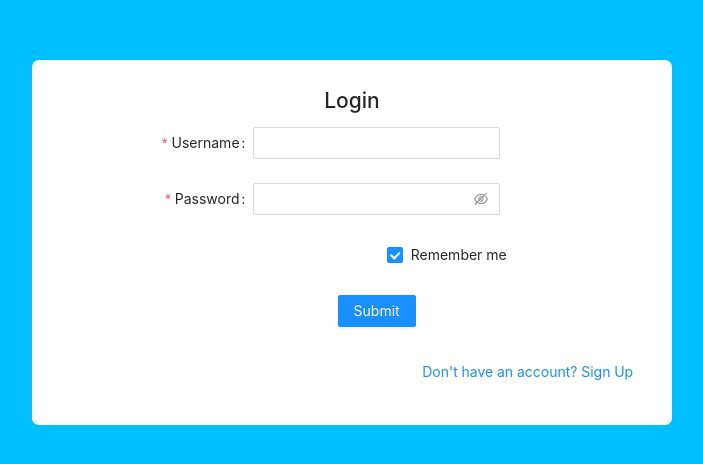
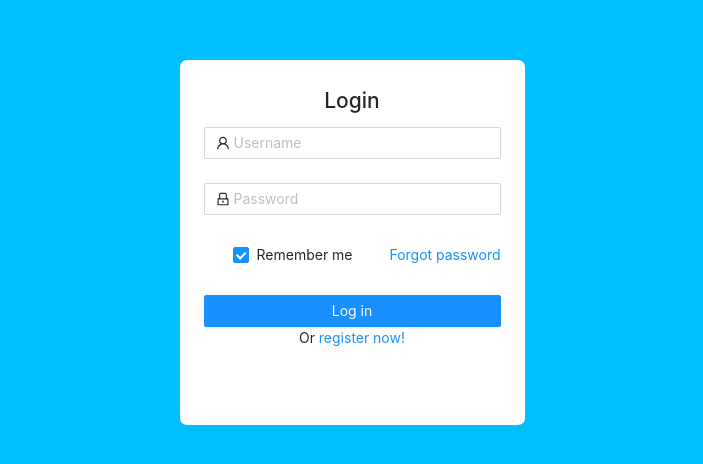
Before and after one commit to mattliuym/parkinglotadministrator, a React (Create React App) app: page /login in a window 1280 px wide. Shown: the part 158-622 px from the top of the page, without its empty margins (288-991 px from the left). Built offline with nearby package versions, Linux system fonts and the light colour scheme.

Commit message:
update the signup page

```diff
--- a/src/Components/Users/Login/index.css
+++ b/src/Components/Users/Login/index.css
@@ -1,5 +1,5 @@
 .login-box{
-    width:50%;
+    width:345px;
     height: 365px;
     padding: 24px;
     text-align: center;
@@ -14,13 +14,26 @@
     width: 100%;
     background-color: deepskyblue;
 }
-.link-box{
-    margin: 5% auto 0 auto;
-    text-align: right;
-    width: 95%;
-    height: 30px;
-    line-height: 30px;
-}
+/*.link-box{*/
+/*    margin: 5% auto 0 auto;*/
+/*    text-align: right;*/
+/*    width: 95%;*/
+/*    height: 30px;*/
+/*    line-height: 30px;*/
+/*}*/
 /*#basic_username{*/
 /*    width:30%;*/
 /*}*/
+
+.login-form {
+    max-width: 300px;
+}
+.login-form-forgot {
+    float: right;
+}
+.ant-col-rtl .login-form-forgot {
+    float: left;
+}
+.login-form-button {
+    width: 100%;
+}
--- a/src/Components/Users/Login/index.js
+++ b/src/Components/Users/Login/index.js
@@ -2,84 +2,8 @@
 import 'antd/dist/antd.css';
 import './index.css';
 import { message,Form, Input, Button, Checkbox } from 'antd';
+import { UserOutlined, LockOutlined } from '@ant-design/icons';
 import axios from "axios";
-
-
-// export default class Login extends React.Component{
-//     onFinish = (values) => {
-//         console.log('Success:', values);
-//     };
-//     onFinishFailed = (errorInfo) => {
-//         console.log('Failed:', errorInfo);
-//     };
-//
-//     render() {
-//         return(
-//             <Form
-//                 name="basic"
-//                 labelCol={{
-//                     span: 8,
-//                 }}
-//                 wrapperCol={{
-//                     span: 16,
-//                 }}
-//                 initialValues={{
-//                     remember: true,
-//                 }}
-//                 onFinish={()=>this.onFinish()}
-//                 onFinishFailed={()=>this.onFinishFailed}
-//             >
-//                 <Form.Item
-//                     label="Username"
-//                     name="username"
-//                     rules={[
-//                         {
-//                             required: true,
-//                             message: 'Please input your username!',
-//                         },
-//                     ]}
-//                 >
-//                     <Input />
-//                 </Form.Item>
-//
-//                 <Form.Item
-//                     label="Password"
-//                     name="password"
-//                     rules={[
-//                         {
-//                             required: true,
-//                             message: 'Please input your password!',
-//                         },
-//                     ]}
-//                 >
-//                     <Input.Password />
-//                 </Form.Item>
-//
-//                 <Form.Item
-//                     name="remember"
-//                     valuePropName="checked"
-//                     wrapperCol={{
-//                         offset: 8,
-//                         span: 16,
-//                     }}
-//                 >
-//                     <Checkbox>Remember me</Checkbox>
-//                 </Form.Item>
-//
-//                 <Form.Item
-//                     wrapperCol={{
-//                         offset: 8,
-//                         span: 16,
-//                     }}
-//                 >
-//                     <Button type="primary" htmlType="submit">
-//                         Submit
-//                     </Button>
-//                 </Form.Item>
-//             </Form>
-//         )
-//     }
-// }
 
 const Login = () => {
     const onFinish = (values) => {
@@ -108,77 +32,63 @@
         });
     };
 
-    const onFinishFailed = (errorInfo) => {
-        console.log('Failed:', errorInfo);
-    };
 
     return (
         <div className={"login-outer"}>
             <div className={"login-box"}>
             <h2>Login</h2>
                 <Form
-                name="basic"
-                labelCol={{
-                    span: 8,
-                }}
-                wrapperCol={{
-                    span: 10,
-                }}
+                    name="normal_login"
+                    className="login-form"
                     initialValues={{
                         remember: true,
                     }}
                     onFinish={onFinish}
-                onFinishFailed={onFinishFailed}
                 >
                     <Form.Item
-                    label="Username"
                         name="username"
                         rules={[
                             {
                                 required: true,
-                            message: 'Please input your username!',
+                                message: 'Please input your Username!',
                             },
                         ]}
                     >
-                    <Input />
+                        <Input prefix={<UserOutlined className="site-form-item-icon" />} placeholder="Username" />
                     </Form.Item>
-
                     <Form.Item
-                    label="Password"
                         name="password"
                         rules={[
                             {
                                 required: true,
-                            message: 'Please input your password!',
+                                message: 'Please input your Password!',
                             },
                         ]}
                     >
-                    <Input.Password />
+                        <Input
+                            prefix={<LockOutlined className="site-form-item-icon" />}
+                            type="password"
+                            placeholder="Password"
+                        />
                     </Form.Item>
-
-                <Form.Item
-                    name="remember"
-                    valuePropName="checked"
-                    wrapperCol={{
-                        offset: 13,
-                        span: 6,
-                    }}
-                >
+                    <Form.Item>
+                        <Form.Item name="remember" valuePropName="checked" noStyle>
                             <Checkbox>Remember me</Checkbox>
                         </Form.Item>
 
-                <Form.Item
-                    wrapperCol={{
-                        offset: 8,
-                        span: 10,
-                    }}
-                >
-                    <Button type="primary" htmlType="submit">
-                        Submit
+                        <a className="login-form-forgot" href="/">
+                            Forgot password
+                        </a>
+                    </Form.Item>
+
+                    <Form.Item>
+                        <Button type="primary" htmlType="submit" className="login-form-button">
+                            Log in
                         </Button>
+                        Or <a href="/signup">register now!</a>
                     </Form.Item>
                 </Form>
-                <div className={"link-box"}><a href={"/signup"}>Don't have an account? Sign Up</a></div>
+                {/*<div className={"link-box"}><a href={"/signup"}>Don't have an account? Sign Up</a></div>*/}
             </div>
         </div>
     );
--- a/src/Components/Users/Register/index.js
+++ b/src/Components/Users/Register/index.js
@@ -2,6 +2,7 @@
 import 'antd/dist/antd.css';
 import './index.css';
 import { Form, Input, Select, Button} from 'antd';
+import axios from 'axios';
 const { Option } = Select;
 
 const formItemLayout = {
@@ -40,6 +41,19 @@
 
     const onFinish = (values) => {
         console.log('Received values of form: ', values);
+        let para = {
+            "userName": values.username,
+            "email": values.email,
+            "pwd": values.password,
+            "phone": values.phone
+        }
+        axios.post('/api/Administrator/SignUpAccount/',para).then(res=>{
+           if(res.status===true){
+
+           }else{
+
+           }
+        });
     };
 
     const prefixSelector = (
@@ -53,20 +67,7 @@
             </Select>
         </Form.Item>
     );
-    // const [autoCompleteResult, setAutoCompleteResult] = useState([]);
-    //
-    // const onWebsiteChange = (value) => {
-    //     if (!value) {
-    //         setAutoCompleteResult([]);
-    //     } else {
-    //         setAutoCompleteResult(['.com', '.org', '.net'].map((domain) => `${value}${domain}`));
-    //     }
-    // };
-    //
-    // const websiteOptions = autoCompleteResult.map((website) => ({
-    //     label: website,
-    //     value: website,
-    // }));
+
     return (
         <div className={"signup-box"}>
             <h2 className={"reg-header"}>Be an administrator</h2>
```
Lines whose indentation alone changed are shown as unchanged.
